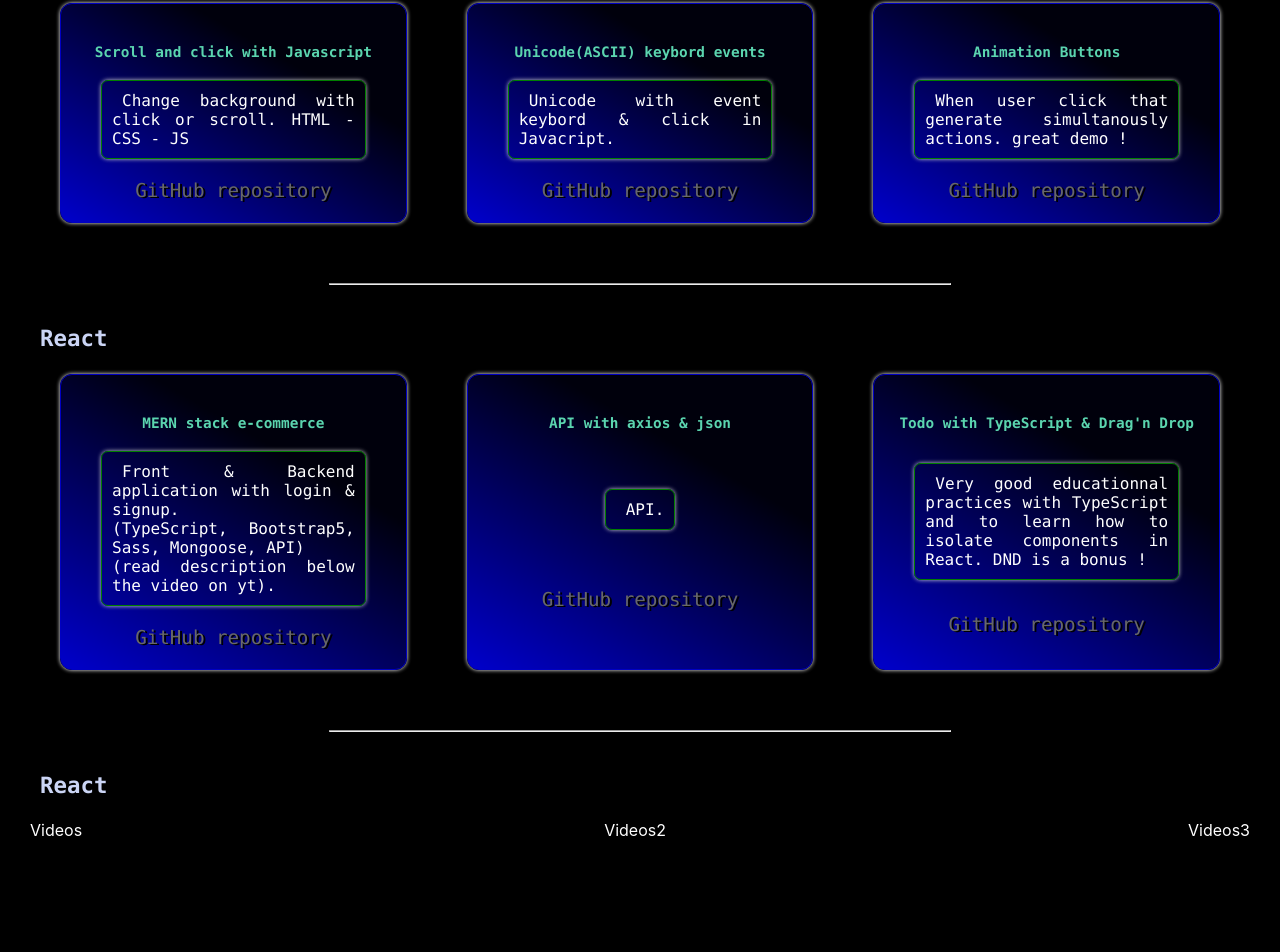
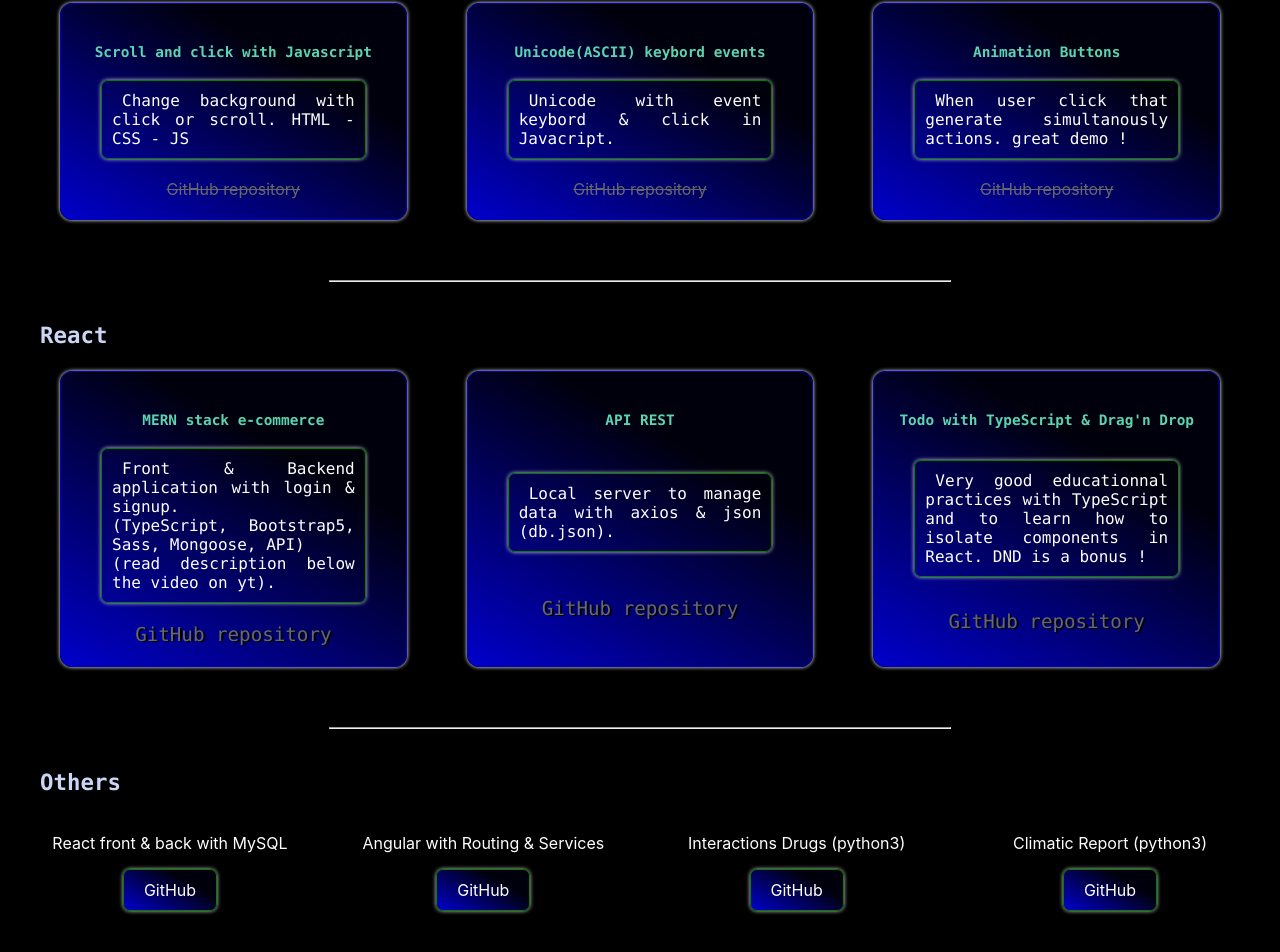
Before and after one commit to TLRKiliann/portfolio, a React (Create React App) app in the folder my-portfolio/: page /Videos in a window 1280 px wide. Shown: the part 635-1587 px from the top of the page. Built offline with nearby package versions, Linux system fonts and the light colour scheme.

Commit message:
styles improved

```diff
--- a/my-portfolio/src/App.js
+++ b/my-portfolio/src/App.js
@@ -15,8 +15,8 @@ const App = () => {
       <Routes>
         <Route path='/' element={<About />} />
         <Route path='/Certifications' element={<Certifications />} />
+        <Route path='/Videos' element={<Videos />} />
         <Route path='/Contact' element={<Contact />} />
-        <Route path='/Videos' element={<Videos />} />
       </Routes>
     </div>
   );
--- a/my-portfolio/src/Pages/Certifications.jsx
+++ b/my-portfolio/src/Pages/Certifications.jsx
@@ -13,22 +13,7 @@ export const Certifications = () => {
       </div>
 
       <div className="certif--anim">
-        <div className="nth-child">
-          <span>C</span>
-          <span>e</span>
-          <span>r</span>
-          <span>t</span>
-          <span>i</span>
-          <span>f</span>
-          <span>i</span>
-          <span>c</span>
-          <span>a</span>
-          <span>t</span>
-          <span>i</span>
-          <span>o</span>
-          <span>n</span>
-          <span>s</span>
-        </div>
+        <h1>Certifications</h1>
       </div>
 
       <div className="filter--div">
--- a/my-portfolio/src/Pages/Contact.jsx
+++ b/my-portfolio/src/Pages/Contact.jsx
@@ -14,17 +14,17 @@ export const Contact = () => {
       <div className="perso--data">
         <div className="subperso--data">
           <span
-            className="span"
+            className="span--contact"
             style={{color: 'orange', marginBottom: '10px', fontWeight: 'bold'}}>
               Web Dev Front & Backend
           </span>
-          <span className="span">Name : Cédric Kuchen</span>
-          <span className="span">e-mail : <a
+          <span className="span--contact">Name : Cédric Kuchen</span>
+          <span className="span--contact">e-mail : <a
             href = "mailto: cedric.kuchen@protonmail.com"
             className="email--tag">
             cedric.kuchen@protonmail.com
           </a></span>
-          <span className="span">Phone : +41 79 210 32 30</span>
+          <span className="span--contact">Phone : +41 79 210 32 30</span>
         </div>
       </div>
 
--- a/my-portfolio/src/Pages/Videos.jsx
+++ b/my-portfolio/src/Pages/Videos.jsx
@@ -53,7 +53,7 @@ export const Videos = () => {
                 <p>Retrieve data from requests on server
                   PHP with python3 (LAN).</p>
                 <a
-                  href="https://github.com/TLRKiliann/timetrack"
+                  href="https://github.com/TLRKiliann/phpython-server"
                   rel="noreferrer"
                   target="_blank">GitHub repository</a>
               </div>
@@ -64,7 +64,8 @@ export const Videos = () => {
                   className="YouTube--video"
                   />
                 <h4>Python3-tkinter GUI app</h4>
-                <p>Treatments</p>
+                <p>It's about treatments start-stop with a reminder
+                  to stop at date.</p>
                 <a
                   href="https://github.com/TLRKiliann/timetrack"
                   rel="noreferrer"
@@ -96,10 +97,7 @@ export const Videos = () => {
                 <h4>Scroll and click with Javascript</h4>
                 <p>Change background with click or scroll.
                   HTML - CSS - JS</p>
-                <a
-                  href="https://github.com/TLRKiliann/timetrack"
-                  rel="noreferrer"
-                  target="_blank">GitHub repository</a>
+                <span><s style={{color: "dimgrey"}}>GitHub repository</s></span>
               </div>
 
               <div className="yt--video">
@@ -109,10 +107,7 @@ export const Videos = () => {
                   />
                 <h4>Unicode(ASCII) keybord events</h4>
                 <p>Unicode with event keybord & click in Javacript.</p>
-                <a
-                  href="https://github.com/TLRKiliann/"
-                  rel="noreferrer"
-                  target="_blank">GitHub repository</a>
+                <span><s style={{color: "dimgrey"}}>GitHub repository</s></span>
               </div>
 
               <div className="yt--video">
@@ -123,10 +118,7 @@ export const Videos = () => {
                 <h4>Animation Buttons</h4>
                 <p>When user click that generate simultanously actions.
                   great demo !</p>
-                <a
-                  href="https://github.com/TLRKiliann/timetrack"
-                  rel="noreferrer"
-                  target="_blank">GitHub repository</a>
+                <span><s style={{color: "dimgrey"}}>GitHub repository</s></span>
               </div>
 
             </div>
@@ -167,10 +159,10 @@ export const Videos = () => {
                   videoId="ImK_LimwiGY"
                   className="YouTube--video"
                   />
-                <h4>API with axios & json</h4>
-                <p>API.</p>
+                <h4>API REST</h4>
+                <p>Local server to manage data with axios & json (db.json).</p>
                 <a
-                  href="https://github.com/TLRKiliann/"
+                  href="https://github.com/TLRKiliann/Contacts-React"
                   rel="noreferrer"
                   target="_blank">GitHub repository</a>
               </div>
@@ -204,20 +196,53 @@ export const Videos = () => {
 
           <div className="subdiv--videos">
 
-            <h3 className="title--videos">React</h3>
+            <h3 className="title--videos">Others</h3>
 
             <div className="allvideos--div">
 
               <section>
-                Videos
+                <div className="video--sectionsbelow">
+                  <p>React front & back with MySQL</p>
+                  <a className="linktogithub"
+                    href="https://github.com/TLRKiliann/Back-Front-React-MySQL"
+                    rel="noreferrer" target="_blank">
+                    GitHub
+                  </a>
+                </div>
               </section>
 
               <section>
-                Videos2
+                <div className="video--sectionsbelow">
+                  <p>Angular with Routing & Services</p>
+                  <a className="linktogithub"
+                    href="https://github.com/TLRKiliann/angular-app/tree/master/my-app"
+                    rel="noreferrer" target="_blank">
+                    GitHub
+                  </a>
+                </div>
               </section>
 
               <section>
-                Videos3
+                <div className="video--sectionsbelow">
+                  <p>Interactions Drugs (python3)</p>
+                  <a className="linktogithub"
+                    href="https://github.com/TLRKiliann/interactions"
+                    rel="noreferrer" target="_blank">
+                    GitHub
+                  </a>
+                </div>
+              </section>
+
+
+              <section>
+                <div className="video--sectionsbelow">
+                  <p>Climatic Report (python3)</p>
+                  <a className="linktogithub"
+                    href="https://github.com/TLRKiliann/climatic_report"
+                    rel="noreferrer" target="_blank">
+                    GitHub
+                  </a>
+                </div>
               </section>
 
             </div>
--- a/my-portfolio/src/components/Navbar.jsx
+++ b/my-portfolio/src/components/Navbar.jsx
@@ -29,12 +29,12 @@ export const Navbar = () => {
             <h4>Certifications</h4>
           </Link>
 
+          <Link className="topressbtn" to='/Videos' as={Link} style={{textDecoration: 'none'}}>
+            <h4>Projects</h4>
+          </Link>
+
           <Link className="topressbtn" to='/Contact' as={Link} style={{textDecoration: 'none'}}>
             <h4>Contact</h4>
-          </Link>
-
-          <Link className="topressbtn" to='/Videos' as={Link} style={{textDecoration: 'none'}}>
-            <h4>Videos</h4>
           </Link>
 
         </div>
--- a/my-portfolio/src/styles/about.scss
+++ b/my-portfolio/src/styles/about.scss
@@ -40,13 +40,14 @@
   font-family: 'Consolas';
   font-size: 2rem;
 
-  color: #ccd6f6;;
+  color: #ccd6f6;
 
   animation-name: rotation;
   animation-delay: 0s;
   animation-duration: 3s;
   animation-iteration-count: infinite;
-  animation-timing-function: linear ease-in-out infinite;
+  animation-timing-function: ease-in-out infinite;
+  animation-direction: alternate;
 }
 
 @keyframes rotation {
@@ -116,6 +117,16 @@
 }
 
 /*End of effect of intro*/
+
+.cv--pdf {
+  z-index: 7;
+  color: #5cd6b0;
+}
+
+.cv--pdf:hover {
+  color: white;
+}
+
 .mainproject--div {
   margin-top: 40px;
   display: flex;
@@ -156,7 +167,7 @@
   margin: auto;
   font-family: 'Consolas';
   /*color: #ccd6f6;*/
-  color: lightgrey;
+  color: whitesmoke;
 }
 
 .hr {
@@ -173,13 +184,19 @@
   color: #5cd6b0;
 }
 
-.cv--pdf {
-  z-index: 7;
-  color: #5cd6b0;
+.align--gnu {
+  display: flex;
+  flex-direction: row;
+  align-items: center;
+  justify-content: space-between;
 }
 
-.cv--pdf:hover {
-  color: white;
+.linus--richard {
+  display: flex;
+}
+
+.gnu--linux {
+
 }
 
 /*Photo right side*/
@@ -231,10 +248,10 @@
   background-color: rgba(0,255,0,.4);
 }
 
-.design--photo {
+.backframe--photo {
   position: absolute;
-  width: 263px;
-  height: 280px;
+  width: 262px;
+  height: 279px;
   top: -20px;
   left: 20px;
   border: 1px solid lightgreen;
@@ -242,7 +259,7 @@
 
 
 .second--content {
-  margin-top: 20px;
+  margin-top: 10%;
 }
 
 .second--divcontent {
@@ -276,9 +293,9 @@
 .div--content2 {
   position: absolute;
   width: 20%;
-  margin-top: -3%;
+  margin-top: -5%;
   margin-left: 55%;
-  padding: 20px 40px;
+  padding: 10px 40px;
 
   background: #112240;
   border: 1px solid #112240;
--- a/my-portfolio/src/styles/certif.scss
+++ b/my-portfolio/src/styles/certif.scss
@@ -38,11 +38,35 @@
 /*Animation title*/
 .certif--anim {
   position: absolute;
-  margin-top: 40px;
+  margin-top: 20px;
   margin-left: 20px;
-  font-size: 2rem;
+
+  font-family: 'Consolas';
+  color: #ccd6f6;
+  text-shadow: 1px 0px 10px white;
+  animation: appdisplay 3s linear infinite;
 }
 
+
+@keyframes appdisplay
+{
+    0% { opacity: 0; }
+    15% { opacity: 0; }
+    20% { opacity: 1; }
+    25% { opacity: 0; }
+    30% { opacity: 1; }
+    35% { opacity: 0; }
+    40% { opacity: 0.1; }
+    45% { opacity: 0.2; }
+    55% { opacity: 0.3; }
+    60% { opacity: 0.4; }
+    65% { opacity: 0.5; }
+    70% { opacity: 0.6; }
+    75% { opacity: 0.7; }
+    80% { opacity: 0.8; }
+    90% { opacity: 0.9; }
+    100% { opacity: 1 }
+}
 
 
 /*end animation*/
--- a/my-portfolio/src/styles/contact.scss
+++ b/my-portfolio/src/styles/contact.scss
@@ -101,7 +101,7 @@
   }
 }
 
-.span {
+.span--contact {
   font-family: 'Consolas';
   font-size: 1.6rem;
   background: transparent;
@@ -112,11 +112,11 @@
   font-size: 1.6rem;
   font-weigth: bold;
   text-decoration: none;
-  color: blue;
-  text-shadow: 1px 1px 2px white;
+  color: whitesmoke;
+  text-shadow: 1px 1px 2px blue;
 }
 
 .email--tag:hover {
-  color: white;
-  text-shadow: 1px 1px 2px blue;
+  color: blue;
+  text-shadow: 1px 1px 2px whitesmoke;
 }
--- a/my-portfolio/src/styles/videos.scss
+++ b/my-portfolio/src/styles/videos.scss
@@ -2,9 +2,8 @@
   position: absolute;
   top: 100px;
   right: 0px;
-  bottom: -1400px;
+  bottom: -1600px;
   left: 0px;
-
   background: black;
   color: white;
 }
@@ -75,9 +74,6 @@
   flex-direction: column;
 }
 
-.subdiv--videos {
-
-}
 
 .title--videos {
   margin-top: 20px;
@@ -119,7 +115,6 @@
 
   font-family: 'Consolas';
   font-size: 0.9rem;
-
   color: #5cd6b0;
 }
 
@@ -155,3 +150,29 @@
   transform: scale(1.1);
   color: white;
 }
+
+.video--sectionsbelow {
+  width: 280px;
+  height: 140px;
+  display: flex;
+  flex-direction: column;
+  align-items: center;
+}
+
+.linktogithub {
+  padding: 10px 20px;
+  color: white;
+  text-decoration: none;
+
+  background-image: linear-gradient(30deg, rgba(0,0,255,.8),
+  rgba(0,0,255,0.05) 70%);
+  border: 1px solid green;
+  border-radius: 7px;
+  box-shadow: 0px 0px 4px lightgrey;
+}
+
+.linktogithub:hover {
+  color: lightgreen;
+  background-image: linear-gradient(30deg, rgba(0,0,0,.8),
+  rgba(0,255,255,0.2) 70%);
+}
```
Also changed, not shown: my-portfolio/src/Pages/About.jsx (+16 -16 lines).
